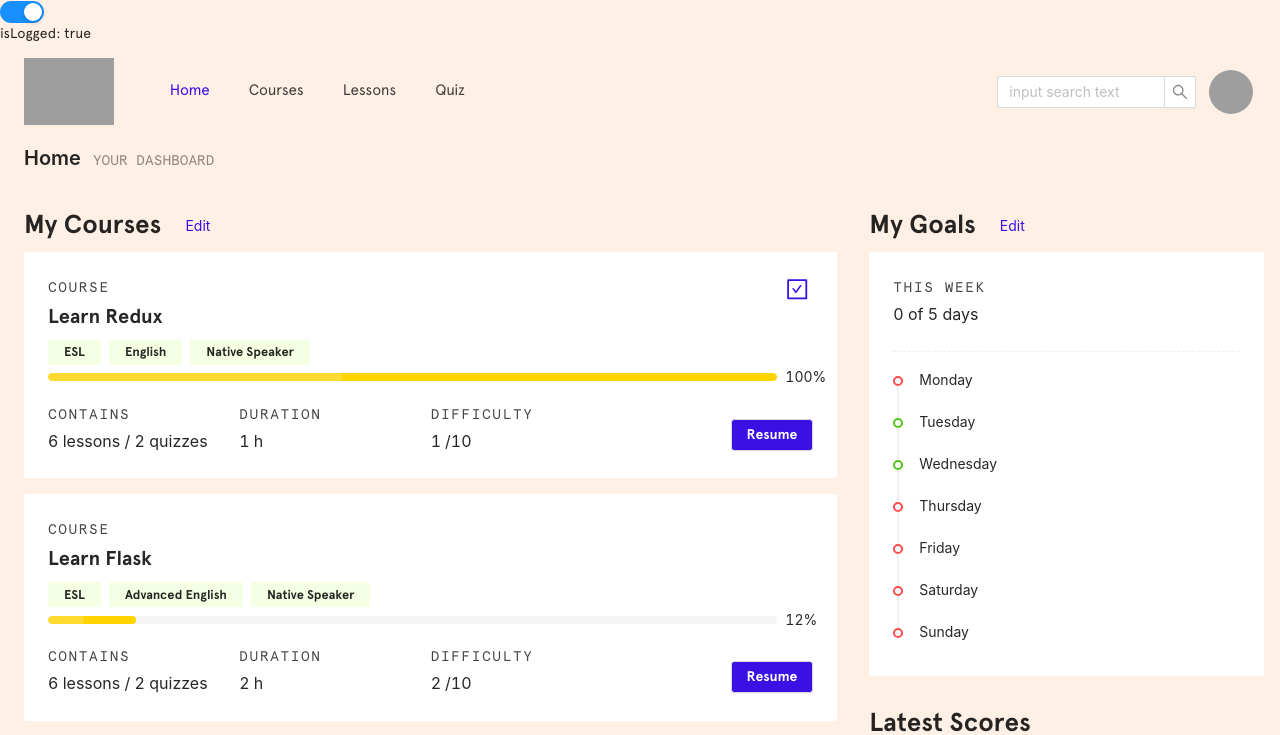
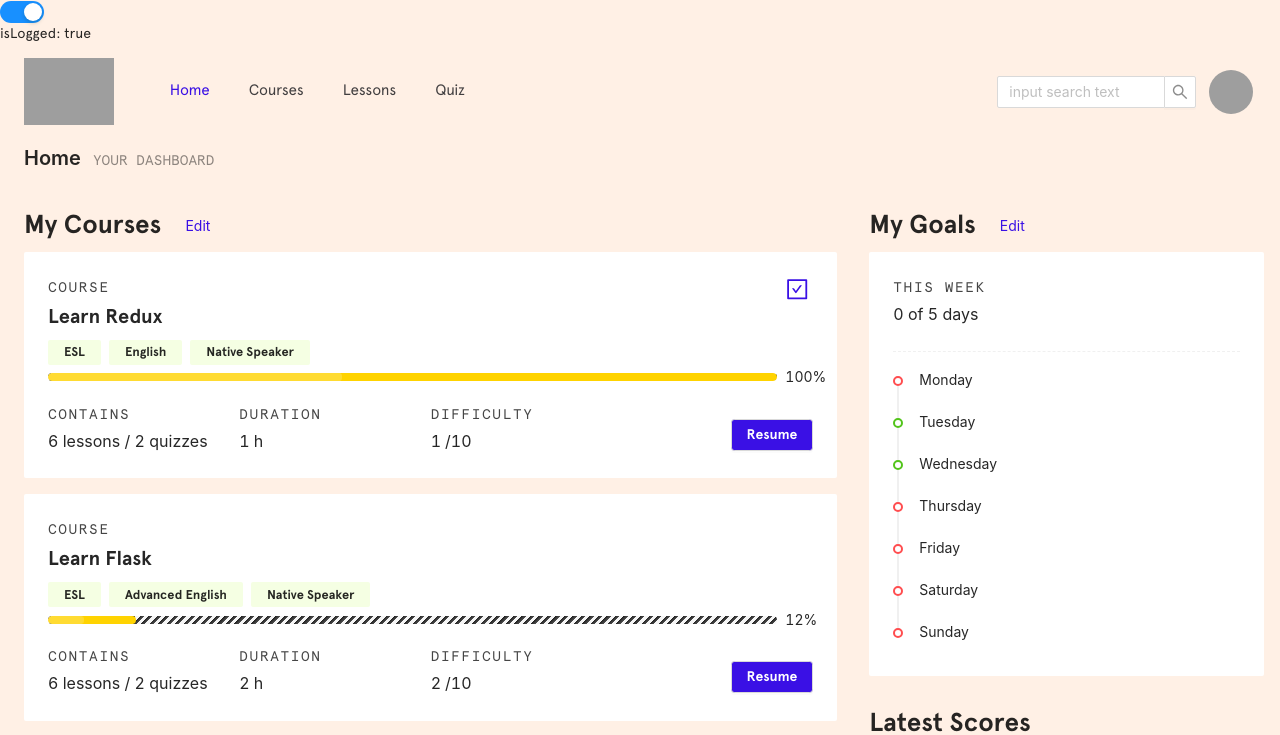
Before and after one commit to antoineGH/sayhello, a React (Create React App) app: page /auth/home in a window 1280 px wide. Shown: the top 735 px of the page. Built offline with nearby package versions, Linux system fonts and the light colour scheme; grey boxes are pictures that could not be loaded.

Commit message:
stripe progress bar vertical

```diff
--- a/src/App.css
+++ b/src/App.css
@@ -156,6 +156,18 @@ h4.ant-typography,
 	justify-content: flex-end;
 }
 
+/* STRIPE */
+
+.ant-progress-inner {
+	background-image: repeating-linear-gradient(
+		-45deg,
+		transparent,
+		transparent 3px,
+		rgba(0, 0, 0, 0.685) 3px,
+		rgba(0, 0, 0, 0.863) 6px
+	);
+}
+
 /* LOGIN */
 
 .register_main,
```
